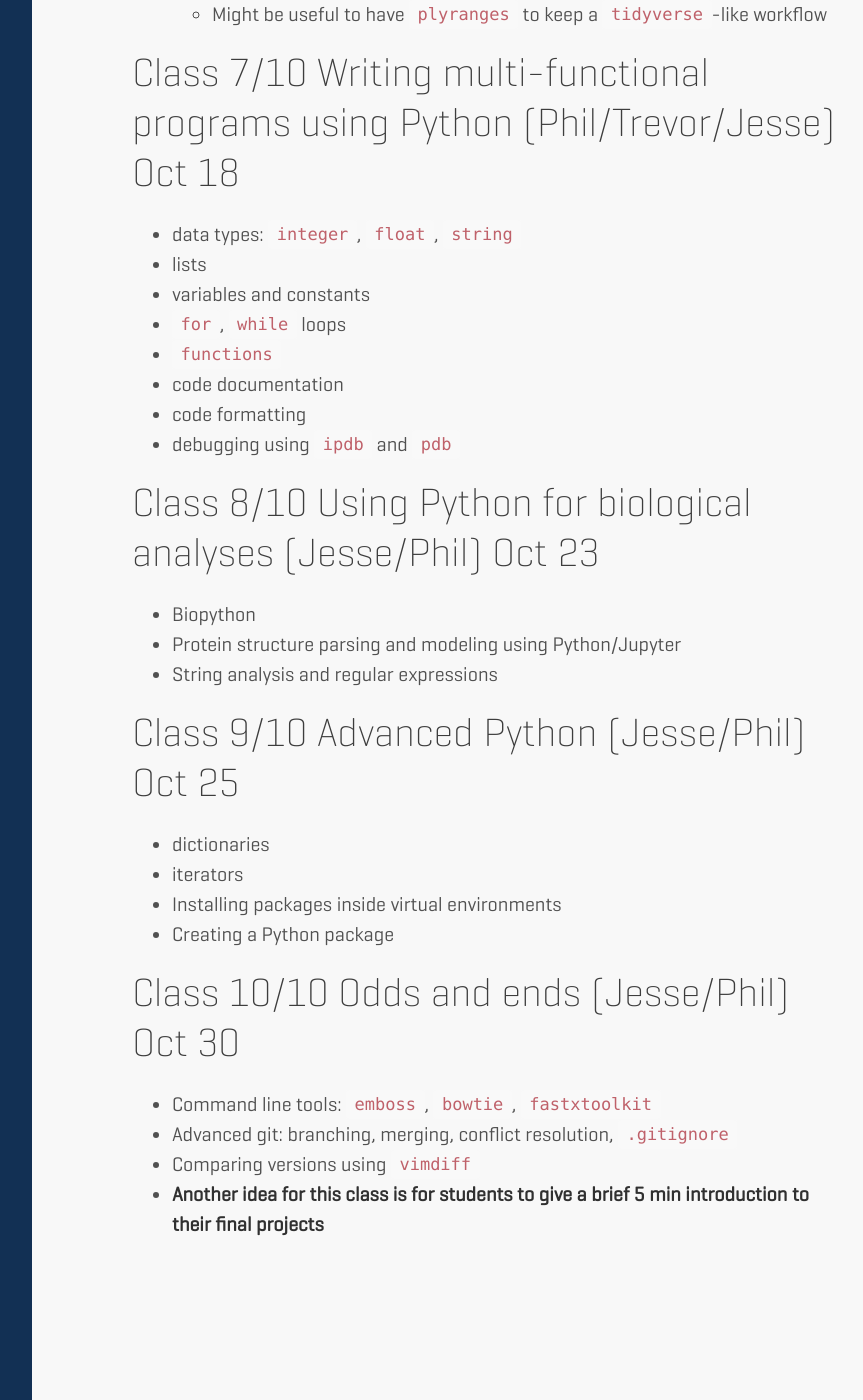
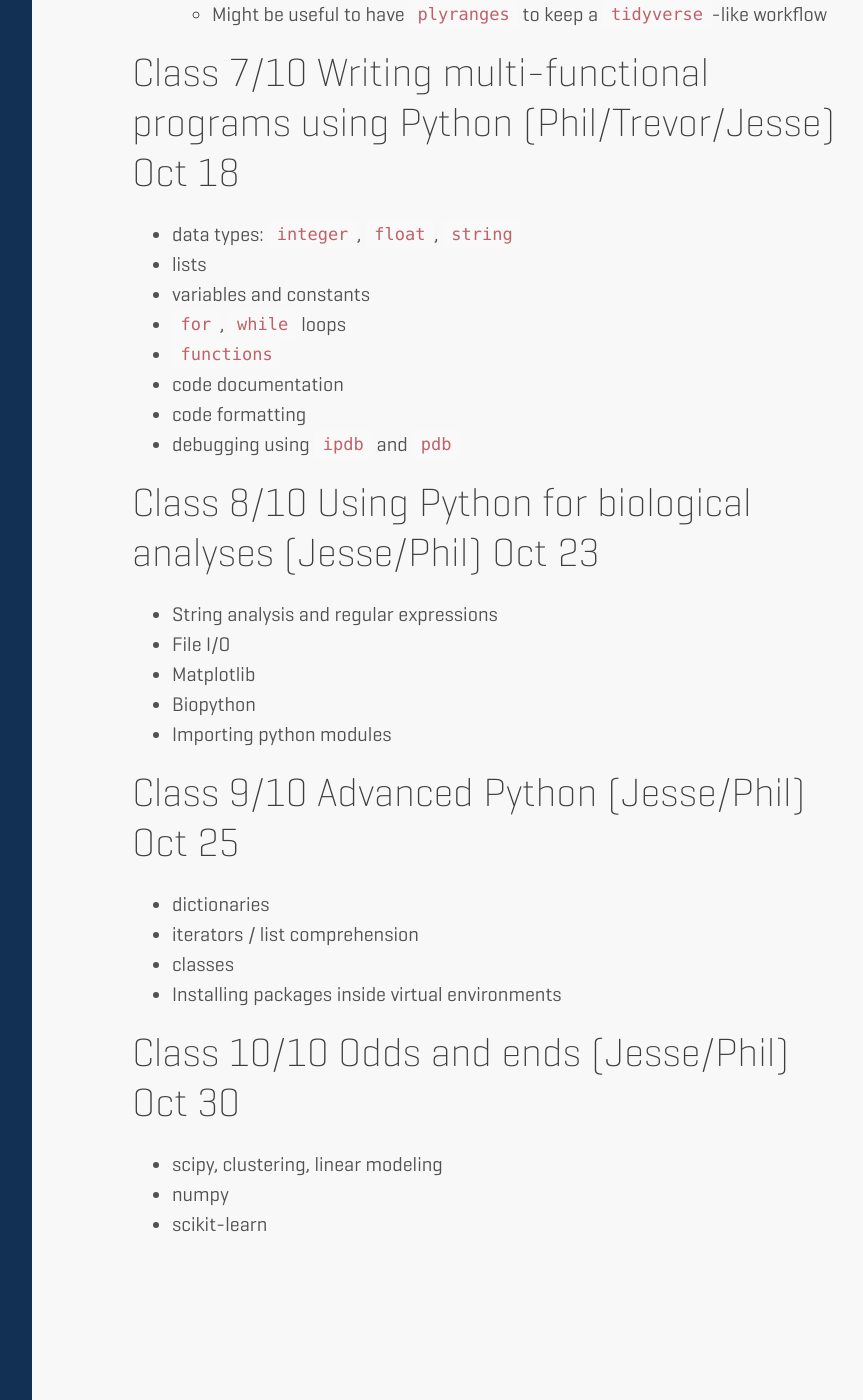
Before and after one commit to fredhutchio/tfcb, a Jekyll site: the page built from syllabus.md, in a window 1280 px wide and 1400 px high, scrolled down 4213 px. Shown: the whole window, without its empty margins (328-1191 px from the left). Built offline with Jekyll 4.4.1, drawn with Linux system fonts in a browser that asks for light colours; some web fonts are replaced; our own code applies the rules of GitHub Pages for plain Markdown files.

Commit message:
Update syllabus

```diff
--- a/syllabus.md
+++ b/syllabus.md
@@ -141,23 +141,23 @@ Class 7/10 Writing multi-functional programs using Python (Phil/Trevor/Jesse) Oc
 Class 8/10 Using Python for biological analyses (Jesse/Phil) Oct 23
 ============================================================
 
+-   String analysis and regular expressions
+-   File I/O
+-   Matplotlib
 -   Biopython
--   Protein structure parsing and modeling using Python/Jupyter
--   String analysis and regular expressions
+-   Importing python modules
 
 Class 9/10 Advanced Python (Jesse/Phil) Oct 25
 =======================================
 
 -   dictionaries
--   iterators
+-   iterators / list comprehension
+-   classes
 -   Installing packages inside virtual environments
--   Creating a Python package
 
 Class 10/10 Odds and ends (Jesse/Phil) Oct 30
 ======================================
 
--   Command line tools: `emboss`, `bowtie`, `fastxtoolkit`
--   Advanced git: branching, merging, conflict resolution, `.gitignore`
--   Comparing versions using `vimdiff`
--   **Another idea for this class is for students to give a brief 5 min
-    introduction to their final projects**
+-   scipy, clustering, linear modeling
+-   numpy
+-   scikit-learn
```
